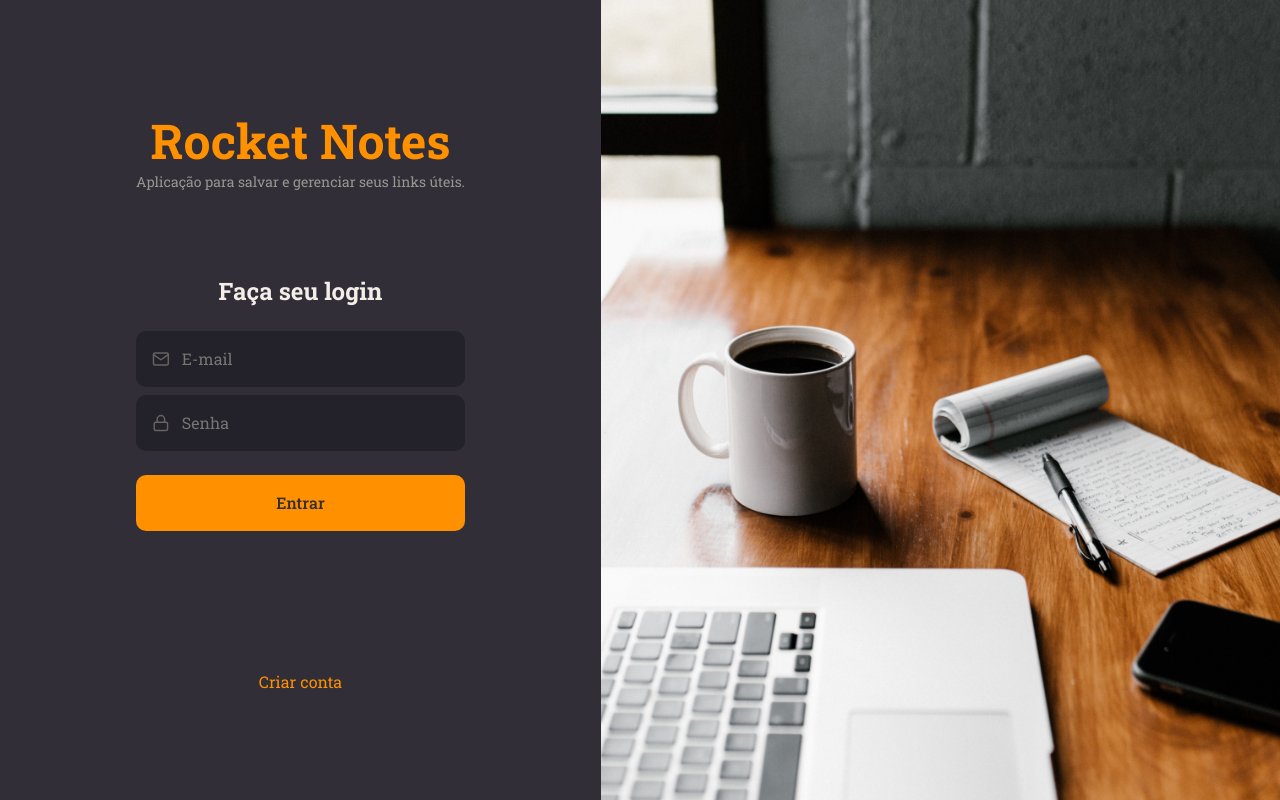
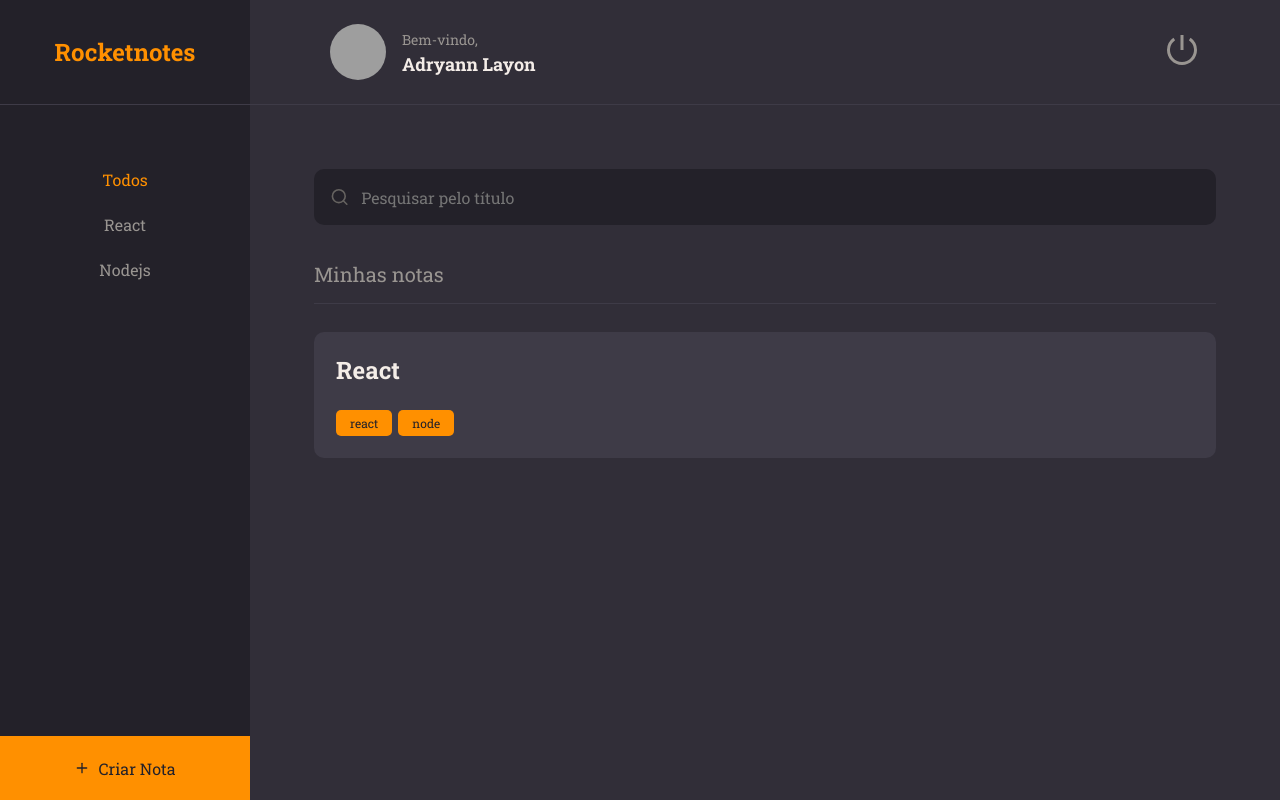
Before and after one commit to Layonzera/stage09-frontend, a React (Vite) app: page / in a window 1280 px wide. Built offline with nearby package versions, Linux system fonts and the light colour scheme; grey boxes are pictures that could not be loaded.

Commit message:
feature: navigation

```diff
--- a/src/components/Header/index.jsx
+++ b/src/components/Header/index.jsx
@@ -4,7 +4,7 @@
 export function Header() {
   return (
     <Container>
-      <Profile>
+      <Profile to="/profile">
         <img
           src="https://github.com/Layonzera.png"
           alt="Foto do usuário."
--- a/src/components/Header/styles.js
+++ b/src/components/Header/styles.js
@@ -1,4 +1,5 @@
 import styled from 'styled-components'
+import { Link } from 'react-router-dom'
 
 export const Container = styled.header`
   grid-area: header;
@@ -12,7 +13,7 @@
   padding: 0 80px;
 `
 
-export const Profile = styled.div`
+export const Profile = styled(Link)`
   display: flex;
   align-items: center;
 
--- a/src/pages/Home/index.jsx
+++ b/src/pages/Home/index.jsx
@@ -40,7 +40,7 @@
         </Section>
       </Content>
 
-      <NewNote>
+      <NewNote to="/new">
         <FiPlus />
         Criar Nota
       </NewNote>
--- a/src/pages/Home/styles.js
+++ b/src/pages/Home/styles.js
@@ -1,4 +1,5 @@
 import styled from 'styled-components'
+import { Link } from 'react-router-dom'
 
 export const Container = styled.div`
   width: 100%;
@@ -50,10 +51,10 @@
   overflow-y: auto;
 `
 
-export const NewNote = styled.button`
+export const NewNote = styled(Link)`
   grid-area: newnote;
   background-color: ${({ theme }) => theme.COLORS.ORANGE};
-  border: none;
+  color: ${({ theme }) => theme.COLORS.BACKGROUND_900};
   display: flex;
   align-items: center;
   justify-content: center;
--- a/src/pages/New/index.jsx
+++ b/src/pages/New/index.jsx
@@ -5,6 +5,7 @@
 import { Section } from '../../components/Section'
 import { Button } from '../../components/Button'
 import { Container, Form } from './styles'
+import { Link } from 'react-router-dom'
 
 export function New() {
   return(
@@ -15,7 +16,7 @@
         <Form>
           <header>
             <h1>Criar nota</h1>
-            <a href="/">voltar</a>
+            <Link to="/">voltar</Link>
           </header>
 
           <Input placeholder="Título" />
--- a/src/pages/Profile/index.jsx
+++ b/src/pages/Profile/index.jsx
@@ -2,14 +2,15 @@
 import { FiArrowLeft, FiUser, FiMail, FiLock, FiCamera } from 'react-icons/fi'
 import { Input } from '../../components/Input'
 import { Button } from '../../components/Button'
+import { Link } from 'react-router-dom'
 
 export function Profile() {
   return (
     <Container>
       <header>
-        <a href="/">
+        <Link to="/">
           <FiArrowLeft />
-        </a>
+        </Link>
       </header>
 
       <Form>
--- a/src/pages/SignIn/index.jsx
+++ b/src/pages/SignIn/index.jsx
@@ -1,7 +1,8 @@
 import { Container, Form, Background } from "./styles";
 import { Input } from '../../components/Input'
-import { FiLogIn, FiMail, FiLock } from 'react-icons/fi'
+import { FiMail, FiLock } from 'react-icons/fi'
 import { Button } from '../../components/Button'
+import { Link } from "react-router-dom";
 
 export function SignIn() {
   return(
@@ -15,7 +16,7 @@
         <Input placeholder="Senha" type="password" icon={FiLock}/>
         <Button title="Entrar"/>
 
-        <a href="#">Criar conta</a>
+        <Link to="/register">Criar conta</Link>
       </Form>
 
       <Background />
--- a/src/pages/SignUp/index.jsx
+++ b/src/pages/SignUp/index.jsx
@@ -2,6 +2,7 @@
 import { Input } from '../../components/Input'
 import { FiUser, FiMail, FiLock } from 'react-icons/fi'
 import { Button } from '../../components/Button'
+import { Link } from "react-router-dom";
 
 export function SignUp() {
   return(
@@ -17,7 +18,7 @@
         <Input placeholder="Senha" type="password" icon={FiLock}/>
         <Button title="Cadastrar"/>
 
-        <a href="#">Voltar para o login</a>
+        <Link to="/">Voltar para o login</Link>
       </Form>
     </Container>
   )
--- a/src/routes/index.jsx
+++ b/src/routes/index.jsx
@@ -6,7 +6,7 @@
 export function Routes() {
   return(
     <BrowserRouter>
-      <AuthRoutes />
+      <AppRoutes />
     </BrowserRouter>
   )
 }
```
